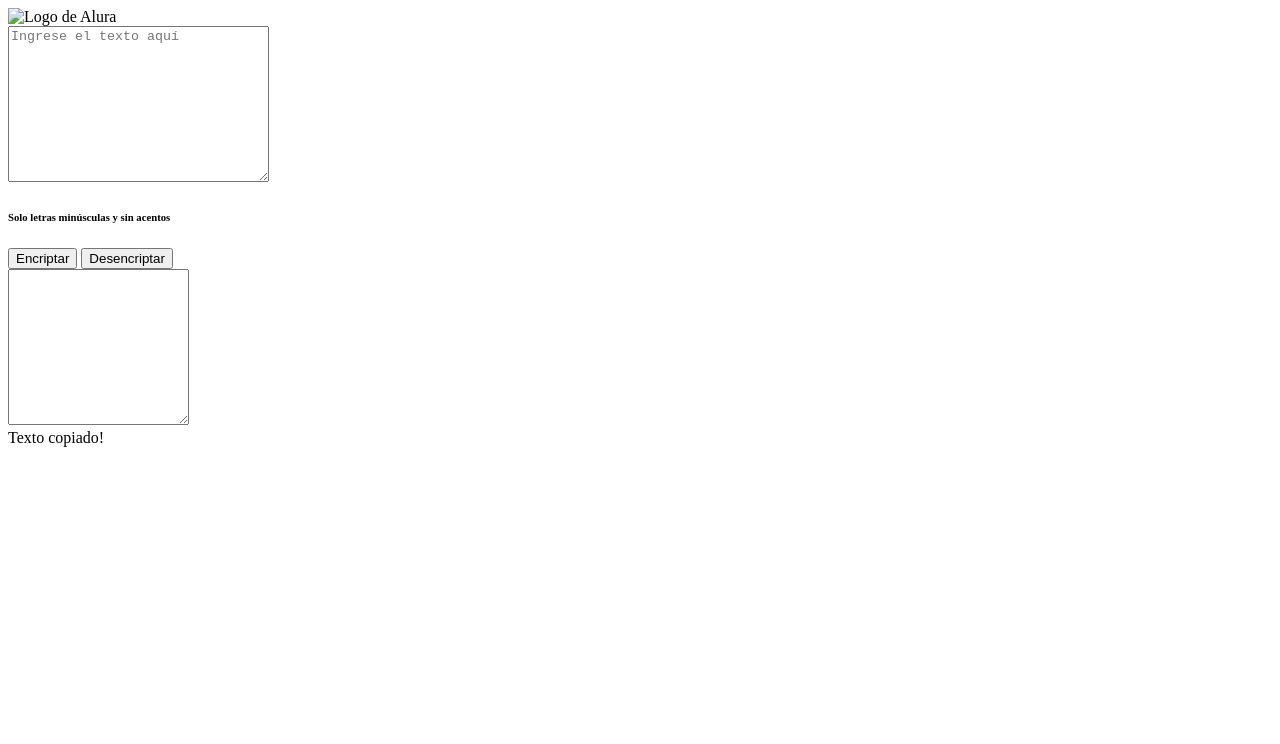
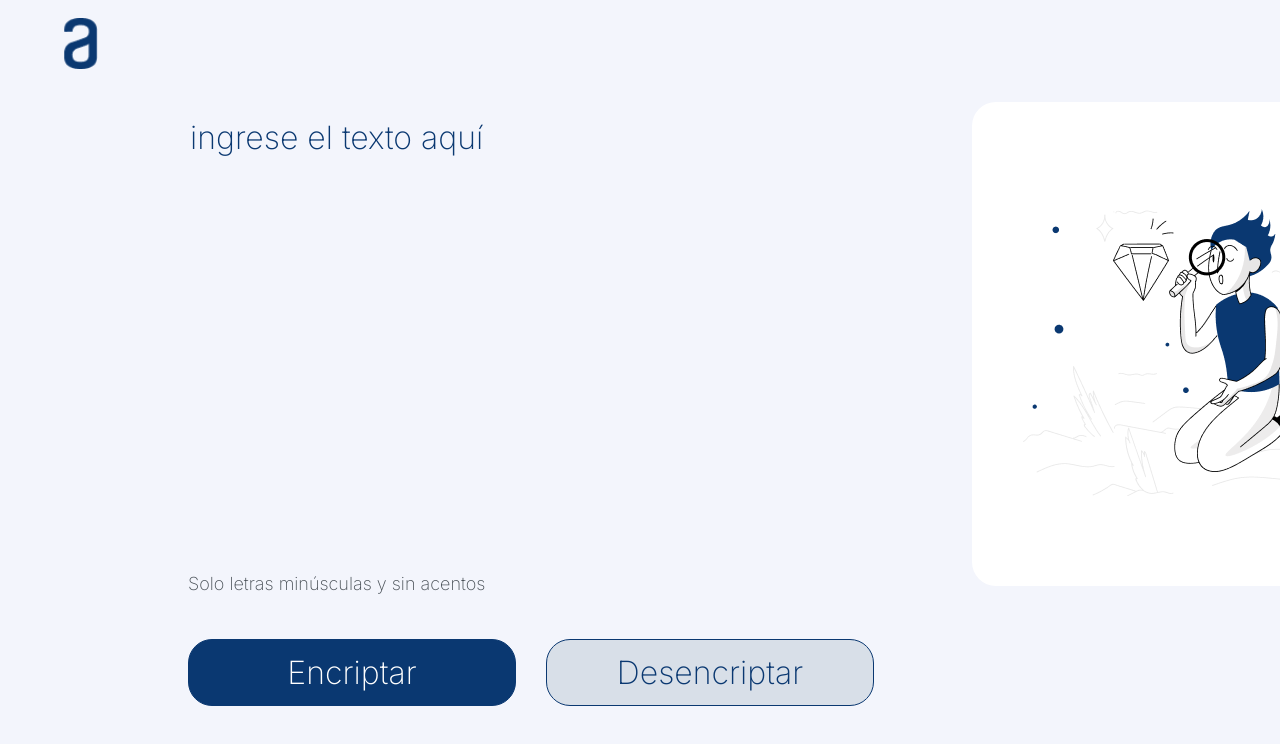
Before and after one commit to AleEscalante/portafolio, a plain HTML site: page index.html in a window 1280 px wide. Drawn offline with Linux system fonts and the light colour scheme; the site is published under a folder, as on GitHub Pages, so addresses that start at the root find nothing.

Commit message:
Rutas modificadas

```diff
--- a/index.html
+++ b/index.html
@@ -6,7 +6,7 @@
     <meta http-equiv="X-UA-Compatible" content="IE=edge">
     <meta name="viewport" content="width=device-width, initial-scale=1.0">
     <title>Encriptador</title>
-    <link rel="stylesheet" href="/style.css">
+    <link rel="stylesheet" href="style.css">
     <link rel="preconnect" href="https://fonts.googleapis.com">
     <link rel="preconnect" href="https://fonts.gstatic.com" crossorigin>
     <link href="https://fonts.googleapis.com/css2?family=Inter:wght@200&display=swap" rel="stylesheet">
@@ -14,8 +14,9 @@
 
 <body onload="limpiarTexto()">
     <header>
-        <img class="logo" src="/imagenes/Frame 6.png" alt="Logo de Alura">
+        <img class="logo" src="imagenes/Frame 6.png" alt="Logo de Alura">
     </header>
+
     <main>
         <section>
             <textarea class="text-area" id="text-area" cols="30" rows="10" placeholder="Ingrese el texto aquí"></textarea>
--- a/style.css
+++ b/style.css
@@ -40,7 +40,7 @@ main {
 .mensaje-encriptado {
     height: 480px;
     background: white;
-    background-image: url("/imagenes/Muñeco.png");
+    background-image: url("imagenes/Muñeco.png");
     background-repeat: no-repeat;
     background-position: center;
     border: none;
```
